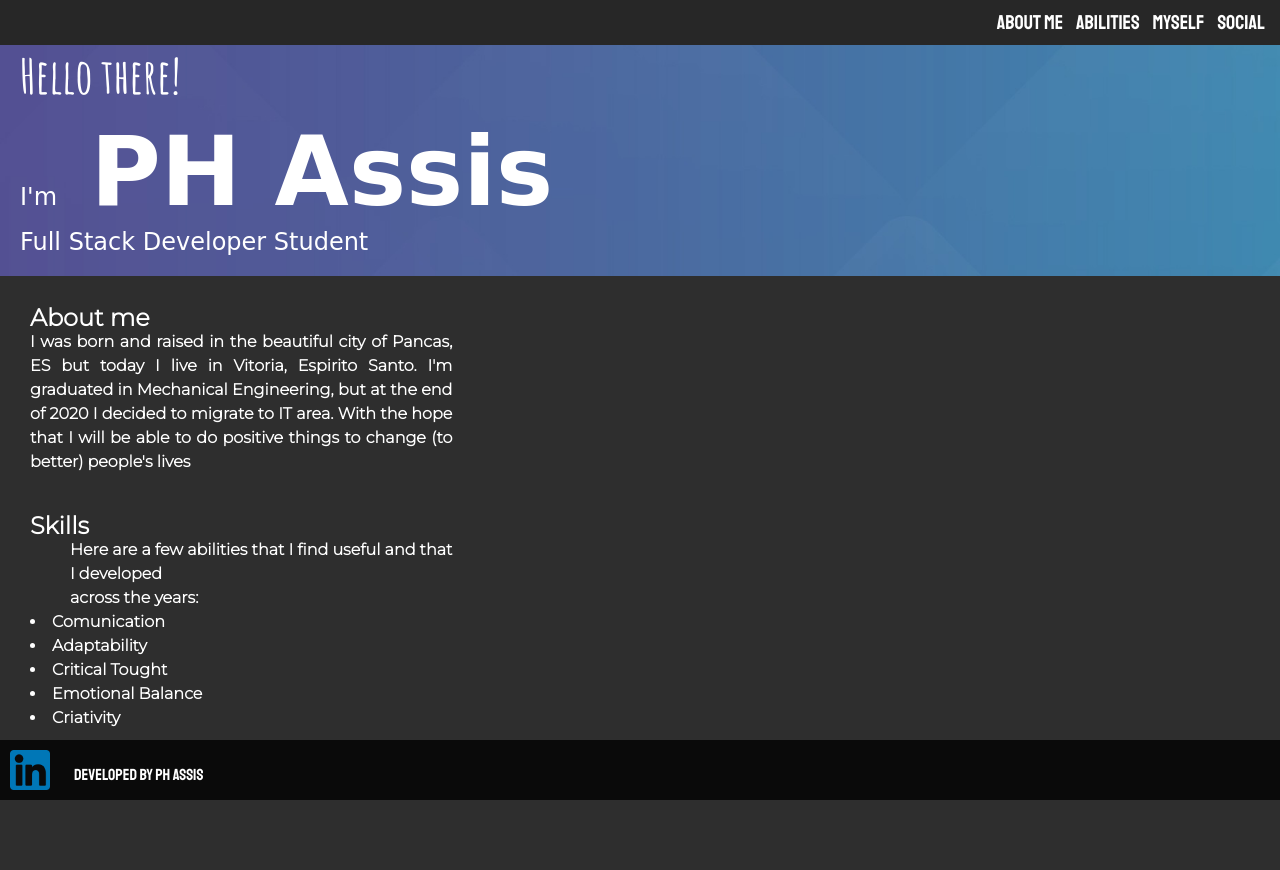
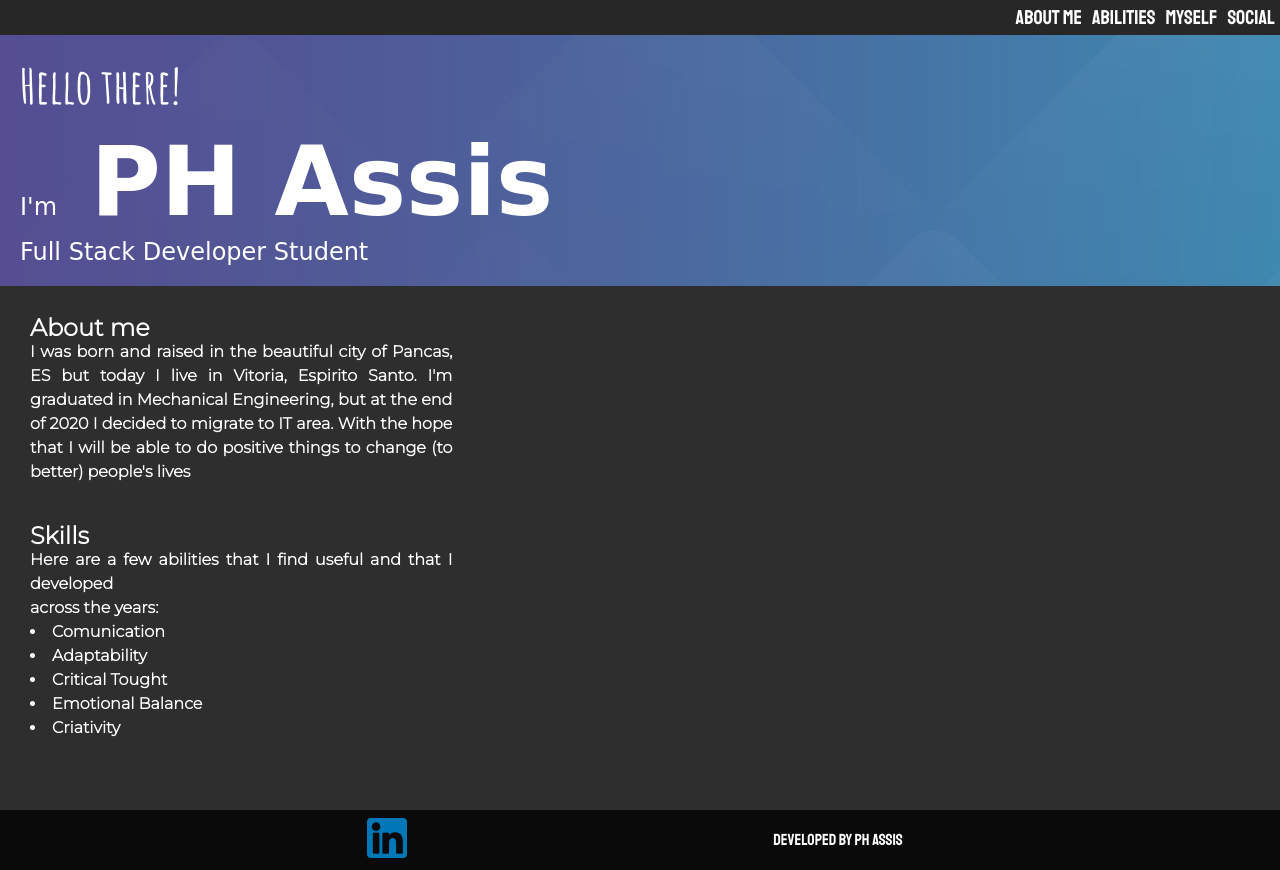
Before and after one commit to imphassis/imphassis.github.io, a plain HTML site: page index.html in a window 1280 px wide. Before the commit the page ends 800 px from the top, so only its background shows below. Drawn offline with Linux system fonts and the light colour scheme; a web font is replaced by a local one.

Commit message:
refatoring gitpage

```diff
--- a/index.html
+++ b/index.html
@@ -10,6 +10,7 @@
       rel="stylesheet"
     />
   </head>
+  <body>
     <header>
       <nav id="top-nav">
         <a href="#about-me" class="nav-item"> About me</a>
@@ -23,8 +24,6 @@
         <span class="intro-text"> Full Stack Developer Student</span>
       </div>
     </header>
-
-  <body>
     <main>
       <div class="about-me">
         <h2>About me</h2>
@@ -49,8 +48,12 @@
       </div>
     </main>
     <footer class="footer">
+      <div>
         <a href="https://linkedin.com/in/pieit"><img src="/images/icon.png" id="linkedin" /></a>
+      </div>
+      <div>
         <p id="footer-info">Developed by PH Assis</p>
+      </div>
     </footer>
   </body>
 </html>
--- a/style.css
+++ b/style.css
@@ -1,22 +1,29 @@
 * {
   margin: 0;
+  padding: 0;
+}
+
+html,
+body {
+  background-color: rgb(46, 46, 46);
+  height: 100%;
 }
 
 body {
-  min-height: 100%;
-  background-color: rgb(46, 46, 46);
+  display: flex;
+  flex-direction: column;
 }
 
 #top-nav {
-  text-align: right;
-  float: right;
+  display: flex;
+  justify-content: flex-end;
   top: 0;
   width: 100%;
   background-color: rgb(39, 39, 39);
   font-size: 20px;
   font-family: 'Staatliches', cursive;
-  padding: 10px;
 }
+
 #top-nav a {
   color: white;
   text-decoration: none;
@@ -65,25 +72,21 @@ main {
 }
 
 .footer {
+  display: flex;
   height: 60px;
-  position: fixed;
-  bottom: 0;
-  width: 100%;
+  flex-direction: row;
+  flex-shrink: 0;
+  justify-content: space-evenly;
+  align-items: center;
   background: rgb(10, 10, 10);
 }
 
 #linkedin {
   width: 40px;
-  padding: 10px;
-  display: inline-block;
 }
 
 #footer-info {
-  position: relative;
   width: 140px;
-  padding: 10px;
-  display: inline-block;
-  bottom: 20px;
   font-family: 'Staatliches', cursive;
   color: white;
 }
```
Lines whose indentation alone changed are shown as unchanged.
